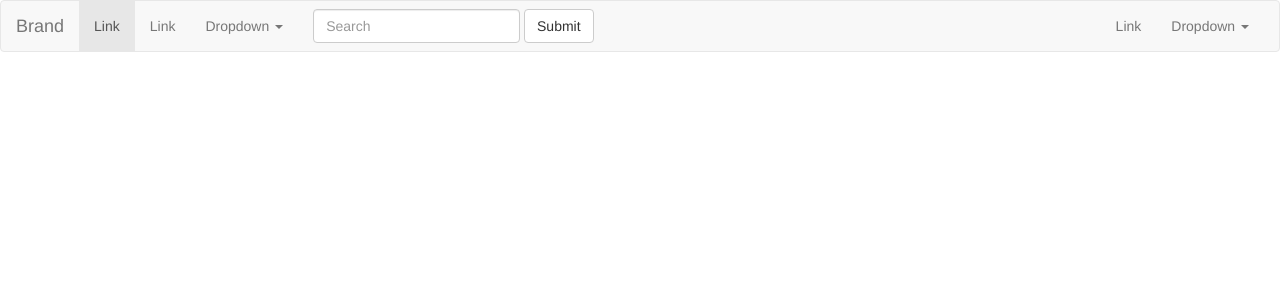
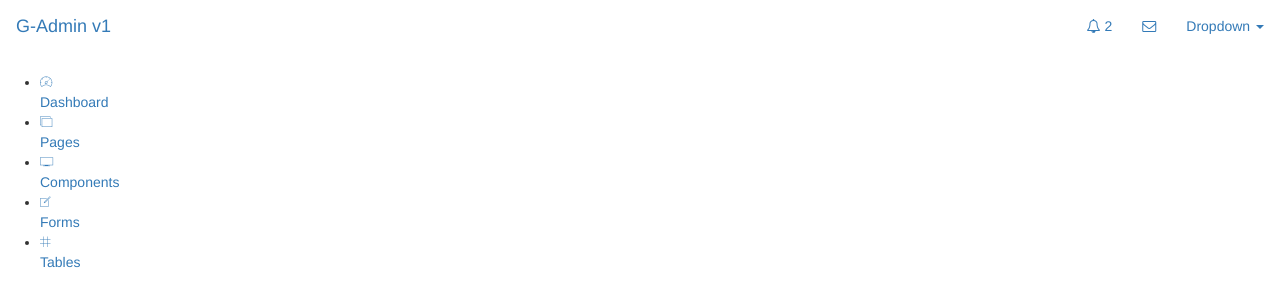
Before and after one commit to onlyyouwa/growthd-admin, a website: page index.html in a window 1280 px wide. Drawn offline with nearby package versions, Linux system fonts and the light colour scheme.

Commit message:
add navbar header

```diff
--- a/index.html
+++ b/index.html
@@ -1,54 +1,69 @@
 <!DOCTYPE html>
 <html>
 <head>
-	<title>Growthd Admin Templates</title>
-</head>
+	<title>Growthd Admin v1</title>
+
+	<!-- Utf-8 Chartset -->
+	<meta charset="utf-8">
+
+	<!-- Responsive layout -->
+	<meta name="viewport" content="width=device-width, initial-scale=1.0">
+
+	<!-- Import Font -->
+	<link href='https://fonts.googleapis.com/css?family=Lato:400,100,300,700' rel='stylesheet' type='text/css'>
 
 	<!-- Style -->
 	<link rel="stylesheet" type="text/css" href="libs/bootstrap/dist/css/bootstrap.min.css">
+	<link rel="stylesheet" type="text/css" href="libs/Ionicons/css/ionicons.min.css">
+	<link rel="stylesheet" type="text/css" href="libs/font-awesome/css/font-awesome.min.css">
 	<link rel="stylesheet" type="text/css" href="css/custom.css">
-<body>
 
-	<!-- Navbar -->
-	<nav class="navbar navbar-default">
+</head>
+<body class="theme-default">
+
+	<header>
+		<!-- Top Navbar -->
+		<nav class="navbar">
 			<div class="container-fluid">
 				<!-- Brand and toggle get grouped for better mobile display -->
 				<div class="navbar-header">
-				<button type="button" class="navbar-toggle collapsed" data-toggle="collapse" data-target="#bs-example-navbar-collapse-1" aria-expanded="false">
+					<button type="button" class="navbar-toggle collapsed" data-toggle="collapse" data-target="#navbar-toggle" aria-expanded="false">
 						<span class="sr-only">Toggle navigation</span>
 						<span class="icon-bar"></span>
 						<span class="icon-bar"></span>
 						<span class="icon-bar"></span>
 					</button>
-				<a class="navbar-brand" href="#">Brand</a>
+					<a class="navbar-brand" href="#">G-Admin v1</a>
 				</div>
 
-			<!-- Collect the nav links, forms, and other content for toggling -->
-			<div class="collapse navbar-collapse" id="bs-example-navbar-collapse-1">
-				<ul class="nav navbar-nav">
-					<li class="active"><a href="#">Link <span class="sr-only">(current)</span></a></li>
-					<li><a href="#">Link</a></li>
+				<div class="navbar-custom-menu">
+					<ul class="nav navbar-nav navbar-right">
 						<li class="dropdown">
-						<a href="#" class="dropdown-toggle" data-toggle="dropdown" role="button" aria-haspopup="true" aria-expanded="false">Dropdown <span class="caret"></span></a>
+							<a href="#" class="dropdown-toggle" data-toggle="dropdown" role="button" aria-haspopup="true" aria-expanded="false">
+								<i class="fa fa-bell-o"></i>
+								<span class="bubble bubble-danger">2</span>
+							</a>
 							<ul class="dropdown-menu">
 								<li><a href="#">Action</a></li>
 								<li><a href="#">Another action</a></li>
 								<li><a href="#">Something else here</a></li>
 								<li role="separator" class="divider"></li>
 								<li><a href="#">Separated link</a></li>
-							<li role="separator" class="divider"></li>
-							<li><a href="#">One more separated link</a></li>
 							</ul>
 						</li>
+						<li class="dropdown">
+							<a href="#" class="dropdown-toggle" data-toggle="dropdown" role="button" aria-haspopup="true" aria-expanded="false">
+								<i class="fa fa-envelope-o"></i>
+								<span class="bubble bubble-warning bubble-noitem"></span>
+							</a>
+							<ul class="dropdown-menu">
+								<li><a href="#">Action</a></li>
+								<li><a href="#">Another action</a></li>
+								<li><a href="#">Something else here</a></li>
+								<li role="separator" class="divider"></li>
+								<li><a href="#">Separated link</a></li>
 							</ul>
-				<form class="navbar-form navbar-left" role="search">
-					<div class="form-group">
-						<input type="text" class="form-control" placeholder="Search">
-					</div>
-					<button type="submit" class="btn btn-default">Submit</button>
-				</form>
-				<ul class="nav navbar-nav navbar-right">
-					<li><a href="#">Link</a></li>
+						</li>
 						<li class="dropdown">
 							<a href="#" class="dropdown-toggle" data-toggle="dropdown" role="button" aria-haspopup="true" aria-expanded="false">Dropdown <span class="caret"></span></a>
 							<ul class="dropdown-menu">
@@ -60,9 +75,62 @@
 							</ul>
 						</li>
 					</ul>
-			</div><!-- /.navbar-collapse -->
+				</div>
+
+				<!-- Collect the nav links, forms, and other content for toggling -->
+				<!-- <div class="collapse navbar-collapse" id="navbar-toggle">
+					<form class="navbar-form navbar-left" role="search">
+						<div class="form-group">
+							<input type="text" class="form-control" placeholder="Search">
+						</div>
+					</form>
+				</div> --><!-- /.navbar-collapse -->
 			</div><!-- /.container-fluid -->
 		</nav>
+		<!-- Main Menu -->
+		<div class="main-menu">
+			<ul>
+				<li>
+					<a href="#" class="active">
+						<div><i class="ion-ios-speedometer-outline"></i></div>
+						Dashboard
+					</a>
+				</li>
+				<li class="dropdown">
+					<a href="#" class="dropdown-toggle" data-toggle="dropdown" role="button" aria-haspopup="true" aria-expanded="false">
+						<div><i class="ion-ios-photos-outline"></i></div>
+						Pages
+					</a>
+					<ul class="dropdown-menu">
+						<li><a href="#">Action</a></li>
+						<li><a href="#">Another action</a></li>
+						<li><a href="#">Something else here</a></li>
+						<li role="separator" class="divider"></li>
+						<li><a href="#">Separated link</a></li>
+					</ul>
+				</li>
+				<li>
+					<a href="#">
+						<div><i class="ion-ios-monitor-outline"></i></div>
+						Components
+					</a>
+				</li>
+				<li>
+					<a href="#">
+						<div><i class="ion-ios-compose-outline"></i></div>
+						Forms
+					</a>
+				</li>
+				<li>
+					<a href="#">
+						<div><i class="ion-ios-grid-view-outline"></i></div>
+						Tables
+					</a>
+				</li>
+			</ul>
+		</div>
+		<!-- End Main Menu -->
+	</header>
 
 	<!-- Script -->
 	<script type="text/javascript" src="libs/jquery/dist/jquery.min.js"></script>
```
Lines whose indentation alone changed are shown as unchanged.
